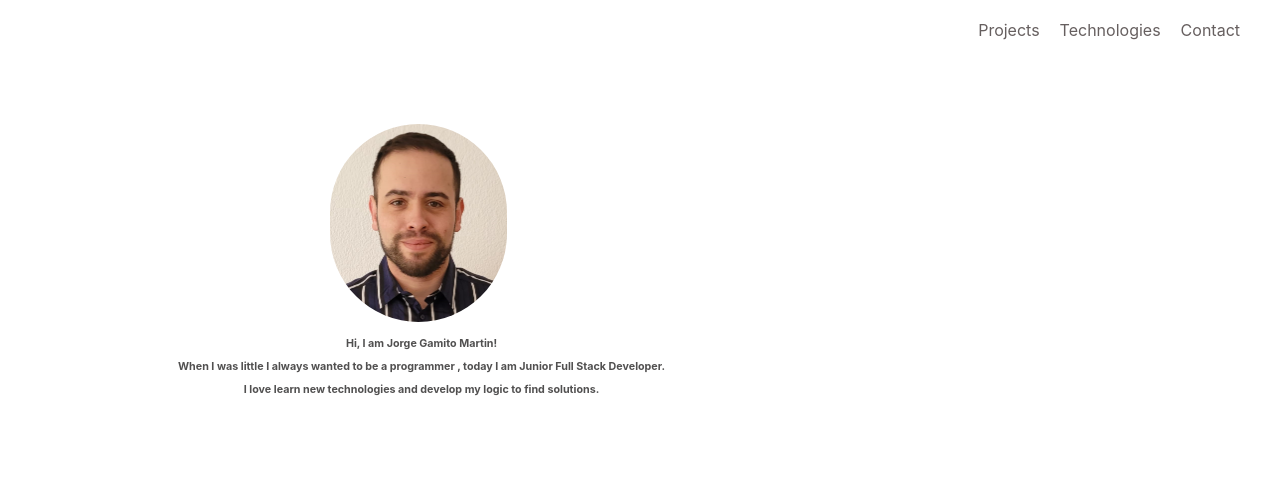
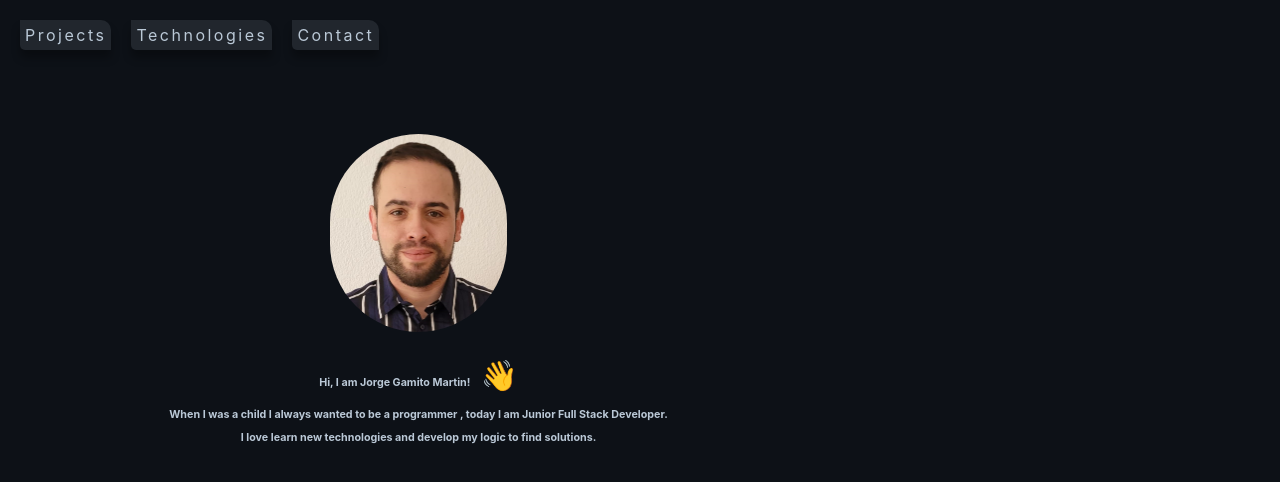
Before and after one commit to JGamito/curriculum, a React (Create React App) app: page / in a window 1280 px wide. Shown: the top 482 px of the page. Built offline with nearby package versions, Linux system fonts and the light colour scheme.

Commit message:
Add CSS styles & emoji

```diff
--- a/src/App.js
+++ b/src/App.js
@@ -4,14 +4,17 @@
 
 function App() {
   return (
-    <div>
+    <div className={styles.all}>
       <header>
         <NavBar />
         <div className={styles.divPhoto}>
           <img className={styles.photo} alt="My Face" src={face1} />
-          <h6 className={styles.h6}>Hi, I am Jorge Gamito Martin!</h6>
+          <h6 className={styles.h6}>
+            Hi, I am Jorge Gamito Martin!
+            <p className={styles.saludo}> 👋</p>
+          </h6>
           <h6 id="example" className={styles.h6}>
-            When I was little I always wanted to be a programmer , today I am
+            When I was a child I always wanted to be a programmer , today I am
             Junior Full Stack Developer.
           </h6>
           <h6 className={styles.h6}>
--- a/src/App.module.css
+++ b/src/App.module.css
@@ -18,11 +18,84 @@
   flex-direction: column;
   align-items: center;
 }
+.saludo {
+  font-size: 30px;
+  margin-top: 10px;
+  margin-bottom: inherit;
+  margin-left: inherit;
+}
+.saludo:hover {
+  -webkit-animation-name: wiggle;
+  -ms-animation-name: wiggle;
+  -ms-animation-duration: 1000ms;
+  -webkit-animation-duration: 1000ms;
+  -webkit-animation-iteration-count: 1;
+  -ms-animation-iteration-count: 1;
+  -webkit-animation-timing-function: ease-in-out;
+  -ms-animation-timing-function: ease-in-out;
+}
+
+@-webkit-keyframes wiggle {
+  0% {
+    -webkit-transform: rotate(10deg);
+  }
+  25% {
+    -webkit-transform: rotate(-10deg);
+  }
+  50% {
+    -webkit-transform: rotate(20deg);
+  }
+  75% {
+    -webkit-transform: rotate(-5deg);
+  }
+  100% {
+    -webkit-transform: rotate(0deg);
+  }
+}
+
+@-ms-keyframes wiggle {
+  0% {
+    -ms-transform: rotate(1deg);
+  }
+  25% {
+    -ms-transform: rotate(-1deg);
+  }
+  50% {
+    -ms-transform: rotate(1.5deg);
+  }
+  75% {
+    -ms-transform: rotate(-5deg);
+  }
+  100% {
+    -ms-transform: rotate(0deg);
+  }
+}
+
+@keyframes wiggle {
+  0% {
+    transform: rotate(10deg);
+  }
+  25% {
+    transform: rotate(-10deg);
+  }
+  50% {
+    transform: rotate(20deg);
+  }
+  75% {
+    transform: rotate(-5deg);
+  }
+  100% {
+    transform: rotate(0deg);
+  }
+}
 .h6 {
   margin-left: 10px;
-  margin-right: 4px;
-  color: rgba(48, 47, 47, 0.838);
+  margin-right: 10px;
+  color: #bac8d6;
   margin-top: 5px;
   margin-bottom: 5px;
   text-align: center;
+  display: flex;
+  align-items: baseline;
+  justify-content: center;
 }
--- a/src/components/navBar/navBar.module.css
+++ b/src/components/navBar/navBar.module.css
@@ -5,19 +5,30 @@
 }
 .navBar {
   display: flex;
-  justify-content: flex-end;
+  justify-content: flex-start;
   gap: 20px;
   margin-right: 20px;
 }
 .a {
   display: inline-block;
   position: relative;
-  color: rgba(64, 55, 55, 0.8);
+  color: #bac8d6;
+  letter-spacing: 2.5px;
   font-style: normal;
   cursor: pointer;
+  border: none;
+  border-radius: 0px 10px 0px 5px;
+  box-shadow: 0px 8px 8px rgba(0, 0, 0, 0.3);
+  background-color: #21262d;
+  padding: 5px;
+}
+.a:hover {
+  border-radius: 10px 10px 10px 10px;
+  background-color: rgb(53, 14, 225);
+  color: rgba(212, 202, 202, 0.5);
 }
 .a:after {
-  color: rgba(64, 55, 55, 1);
+  color: rgba(64, 55, 55, 0.5);
   content: "";
   position: absolute;
   width: 100%;
@@ -25,9 +36,9 @@
   height: 2px;
   bottom: 0;
   left: 0;
-  background-color: rgba(64, 55, 55, 0.7);
+  background-color: rgba(255, 255, 255, 0.7);
   transform-origin: bottom left;
-  transition: transform 0.25s ease-out;
+  transition: transform 0.2s ease-out;
 }
 .a:hover:after {
   opacity: 1;
--- a/src/index.css
+++ b/src/index.css
@@ -1,13 +1,14 @@
 body {
   margin: 0;
-  font-family: -apple-system, BlinkMacSystemFont, 'Segoe UI', 'Roboto', 'Oxygen',
-    'Ubuntu', 'Cantarell', 'Fira Sans', 'Droid Sans', 'Helvetica Neue',
+  font-family: -apple-system, BlinkMacSystemFont, "Segoe UI", "Roboto", "Oxygen",
+    "Ubuntu", "Cantarell", "Fira Sans", "Droid Sans", "Helvetica Neue",
     sans-serif;
   -webkit-font-smoothing: antialiased;
   -moz-osx-font-smoothing: grayscale;
+  background-color: #0d1117;
 }
 
 code {
-  font-family: source-code-pro, Menlo, Monaco, Consolas, 'Courier New',
+  font-family: source-code-pro, Menlo, Monaco, Consolas, "Courier New",
     monospace;
 }
```
